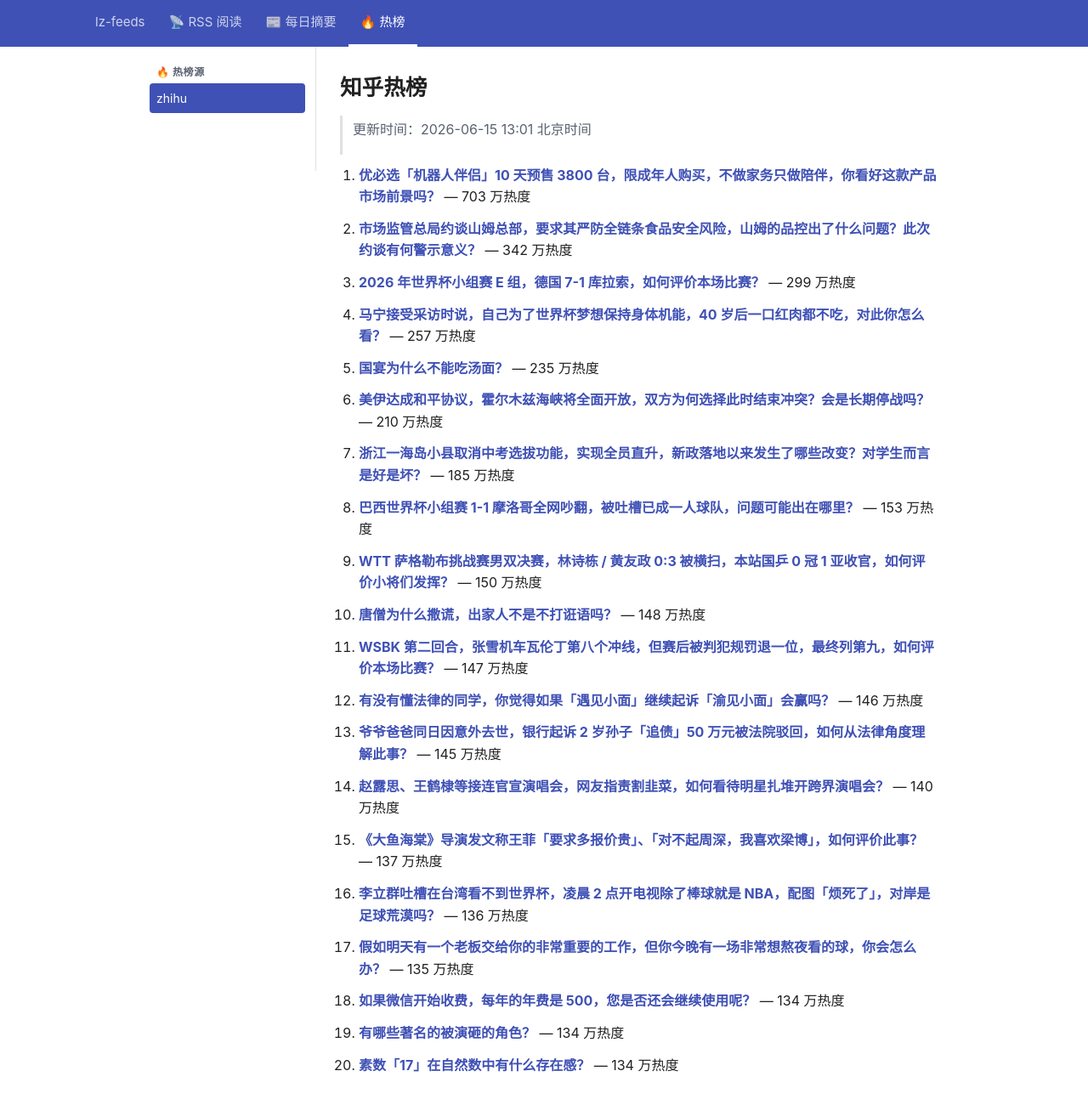
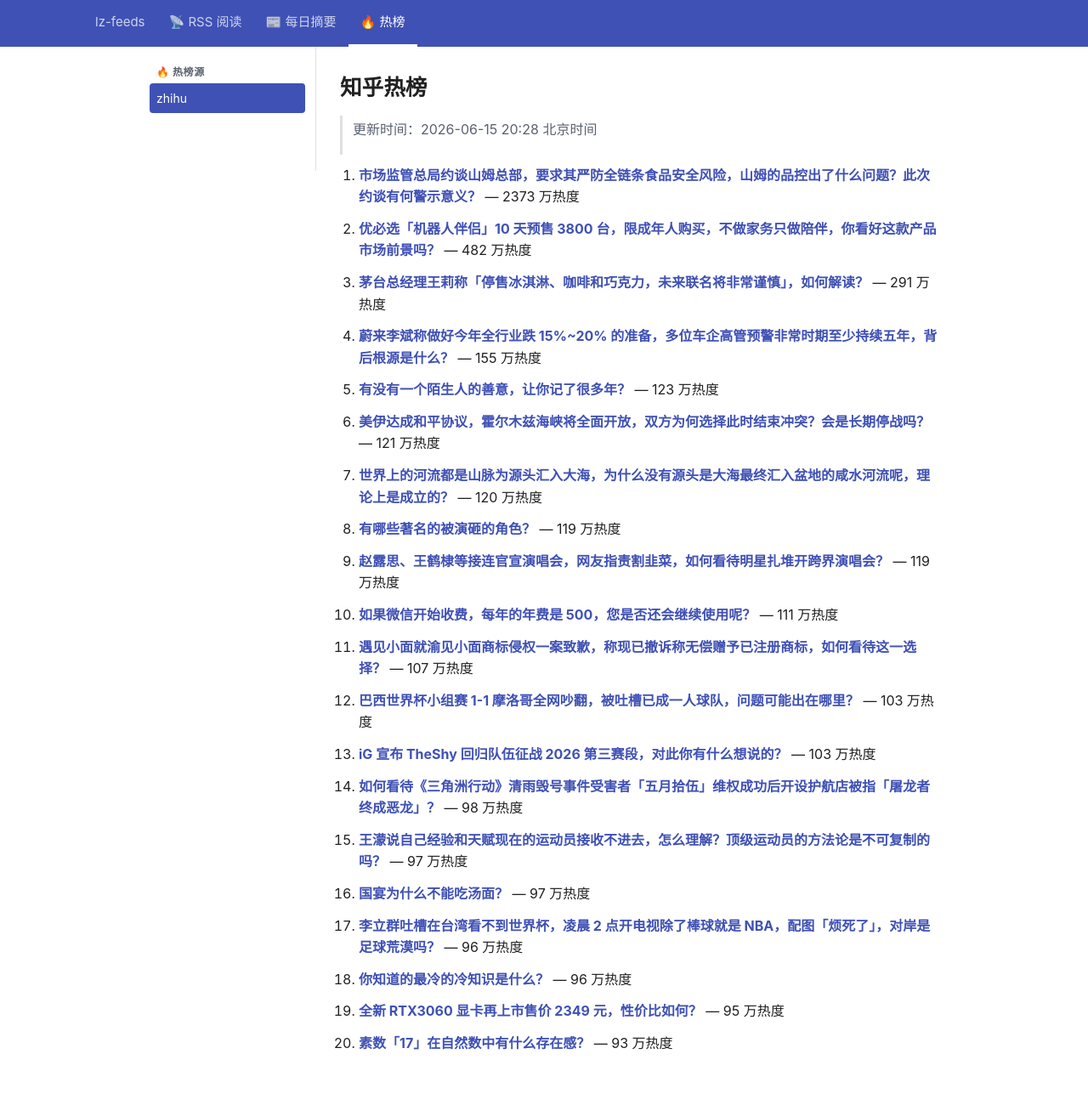
Before and after one commit to lizhang0101/lz-feeds, a Jekyll site: the page built from _hotlist/zhihu.md, in a window 1280 px wide and 1330 px high. Shown: the top 1300 px of the window at 85% size. Built offline with Jekyll 4.4.1, drawn with Linux system fonts in a browser that asks for light colours.

Commit message:
hotlist: 2026-06-15T12:28Z

```diff
--- a/_hotlist/zhihu.md
+++ b/_hotlist/zhihu.md
@@ -1,48 +1,48 @@
 ---
-updated: 2026-06-15 13:01 北京时间
+updated: 2026-06-15 20:28 北京时间
 count: 20
 ---
 
 # 知乎热榜
 
-> 更新时间：2026-06-15 13:01 北京时间
+> 更新时间：2026-06-15 20:28 北京时间
 
-1. **[优必选「机器人伴侣」10 天预售 3800 台，限成年人购买，不做家务只做陪伴，你看好这款产品市场前景吗？](https://www.zhihu.com/question/2049162105648051147)** — 703 万热度
+1. **[市场监管总局约谈山姆总部，要求其严防全链条食品安全风险，山姆的品控出了什么问题？此次约谈有何警示意义？](https://www.zhihu.com/question/2049810638076130456)** — 2373 万热度
 
-2. **[市场监管总局约谈山姆总部，要求其严防全链条食品安全风险，山姆的品控出了什么问题？此次约谈有何警示意义？](https://www.zhihu.com/question/2049810638076130456)** — 342 万热度
+2. **[优必选「机器人伴侣」10 天预售 3800 台，限成年人购买，不做家务只做陪伴，你看好这款产品市场前景吗？](https://www.zhihu.com/question/2049162105648051147)** — 482 万热度
 
-3. **[2026 年世界杯小组赛 E 组，德国 7-1 库拉索，如何评价本场比赛？](https://www.zhihu.com/question/2048795584941617877)** — 299 万热度
+3. **[茅台总经理王莉称「停售冰淇淋、咖啡和巧克力，未来联名将非常谨慎」，如何解读？](https://www.zhihu.com/question/2049757922381357309)** — 291 万热度
 
-4. **[马宁接受采访时说，自己为了世界杯梦想保持身体机能，40 岁后一口红肉都不吃，对此你怎么看？](https://www.zhihu.com/question/2048790424978814485)** — 257 万热度
+4. **[蔚来李斌称做好今年全行业跌 15%~20% 的准备，多位车企高管预警非常时期至少持续五年，背后根源是什么？](https://www.zhihu.com/question/2049485598407373278)** — 155 万热度
 
-5. **[国宴为什么不能吃汤面？](https://www.zhihu.com/question/2039258144304583331)** — 235 万热度
+5. **[有没有一个陌生人的善意，让你记了很多年？](https://www.zhihu.com/question/2047738931140208620)** — 123 万热度
 
-6. **[美伊达成和平协议，霍尔木兹海峡将全面开放，双方为何选择此时结束冲突？会是长期停战吗？](https://www.zhihu.com/question/2049749994161141547)** — 210 万热度
+6. **[美伊达成和平协议，霍尔木兹海峡将全面开放，双方为何选择此时结束冲突？会是长期停战吗？](https://www.zhihu.com/question/2049749994161141547)** — 121 万热度
 
-7. **[浙江一海岛小县取消中考选拔功能，实现全员直升，新政落地以来发生了哪些改变？对学生而言是好是坏？](https://www.zhihu.com/question/2049512084568630140)** — 185 万热度
+7. **[世界上的河流都是山脉为源头汇入大海，为什么没有源头是大海最终汇入盆地的咸水河流呢，理论上是成立的？](https://www.zhihu.com/question/1918289152497123845)** — 120 万热度
 
-8. **[巴西世界杯小组赛 1-1 摩洛哥全网吵翻，被吐槽已成一人球队，问题可能出在哪里？](https://www.zhihu.com/question/2049475872764032459)** — 153 万热度
+8. **[有哪些著名的被演砸的角色？](https://www.zhihu.com/question/23316612)** — 119 万热度
 
-9. **[WTT 萨格勒布挑战赛男双决赛，林诗栋 / 黄友政 0:3 被横扫，本站国乒 0 冠 1 亚收官，如何评价小将们发挥？](https://www.zhihu.com/question/2049637159422931131)** — 150 万热度
+9. **[赵露思、王鹤棣等接连官宣演唱会，网友指责割韭菜，如何看待明星扎堆开跨界演唱会？](https://www.zhihu.com/question/2048387442667778638)** — 119 万热度
 
-10. **[唐僧为什么撒谎，出家人不是不打诳语吗？](https://www.zhihu.com/question/2042559469750596162)** — 148 万热度
+10. **[如果微信开始收费，每年的年费是 500，您是否还会继续使用呢？](https://www.zhihu.com/question/378265004)** — 111 万热度
 
-11. **[WSBK 第二回合，张雪机车瓦伦丁第八个冲线，但赛后被判犯规罚退一位，最终列第九，如何评价本场比赛？](https://www.zhihu.com/question/2049614597967930178)** — 147 万热度
+11. **[遇见小面就渝见小面商标侵权一案致歉，称现已撤诉称无偿赠予已注册商标，如何看待这一选择？](https://www.zhihu.com/question/2049764917226337970)** — 107 万热度
 
-12. **[有没有懂法律的同学，你觉得如果「遇见小面」继续起诉「渝见小面」会赢吗？](https://www.zhihu.com/question/2048898101641996025)** — 146 万热度
+12. **[巴西世界杯小组赛 1-1 摩洛哥全网吵翻，被吐槽已成一人球队，问题可能出在哪里？](https://www.zhihu.com/question/2049475872764032459)** — 103 万热度
 
-13. **[爷爷爸爸同日因意外去世，银行起诉 2 岁孙子「追债」50 万元被法院驳回，如何从法律角度理解此事？](https://www.zhihu.com/question/2049488018772436878)** — 145 万热度
+13. **[iG 宣布 TheShy 回归队伍征战 2026 第三赛段，对此你有什么想说的？](https://www.zhihu.com/question/2049899564811773860)** — 103 万热度
 
-14. **[赵露思、王鹤棣等接连官宣演唱会，网友指责割韭菜，如何看待明星扎堆开跨界演唱会？](https://www.zhihu.com/question/2048387442667778638)** — 140 万热度
+14. **[如何看待《三角洲行动》清雨毁号事件受害者「五月拾伍」维权成功后开设护航店被指「屠龙者终成恶龙」？](https://www.zhihu.com/question/2048693819370218825)** — 98 万热度
 
-15. **[《大鱼海棠》导演发文称王菲「要求多报价贵」、「对不起周深，我喜欢梁博」，如何评价此事？](https://www.zhihu.com/question/2049533398402781507)** — 137 万热度
+15. **[王濛说自己经验和天赋现在的运动员接收不进去，怎么理解？顶级运动员的方法论是不可复制的吗？](https://www.zhihu.com/question/2048731297963405394)** — 97 万热度
 
-16. **[李立群吐槽在台湾看不到世界杯，凌晨 2 点开电视除了棒球就是 NBA，配图「烦死了」，对岸是足球荒漠吗？](https://www.zhihu.com/question/2049133049393189788)** — 136 万热度
+16. **[国宴为什么不能吃汤面？](https://www.zhihu.com/question/2039258144304583331)** — 97 万热度
 
-17. **[假如明天有一个老板交给你的非常重要的工作，但你今晚有一场非常想熬夜看的球，你会怎么办？](https://www.zhihu.com/question/2047780021163517418)** — 135 万热度
+17. **[李立群吐槽在台湾看不到世界杯，凌晨 2 点开电视除了棒球就是 NBA，配图「烦死了」，对岸是足球荒漠吗？](https://www.zhihu.com/question/2049133049393189788)** — 96 万热度
 
-18. **[如果微信开始收费，每年的年费是 500，您是否还会继续使用呢？](https://www.zhihu.com/question/378265004)** — 134 万热度
+18. **[你知道的最冷的冷知识是什么？](https://www.zhihu.com/question/51459956)** — 96 万热度
 
-19. **[有哪些著名的被演砸的角色？](https://www.zhihu.com/question/23316612)** — 134 万热度
+19. **[全新 RTX3060 显卡再上市售价 2349 元，性价比如何？](https://www.zhihu.com/question/2047077275779306805)** — 95 万热度
 
-20. **[素数「17」在自然数中有什么存在感？](https://www.zhihu.com/question/661281536)** — 134 万热度
+20. **[素数「17」在自然数中有什么存在感？](https://www.zhihu.com/question/661281536)** — 93 万热度
```
